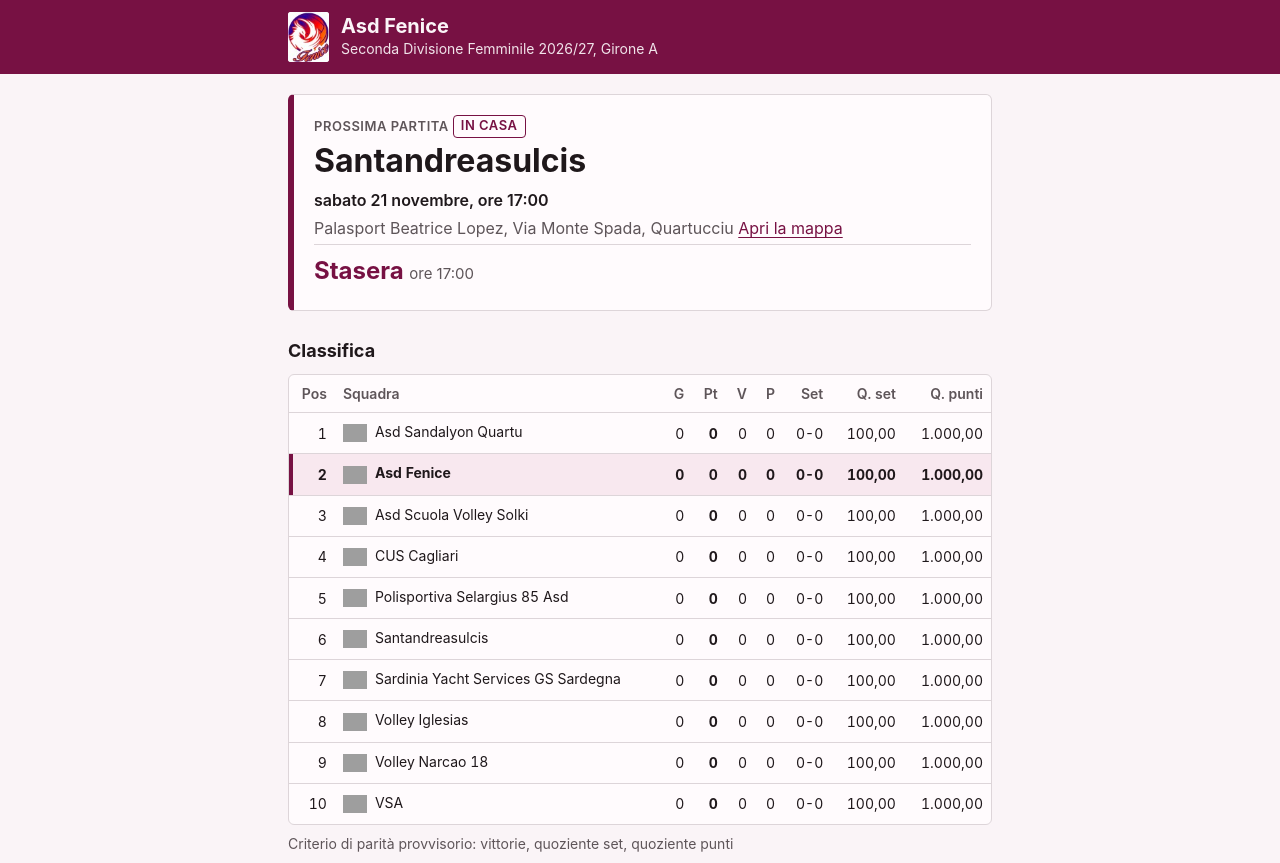
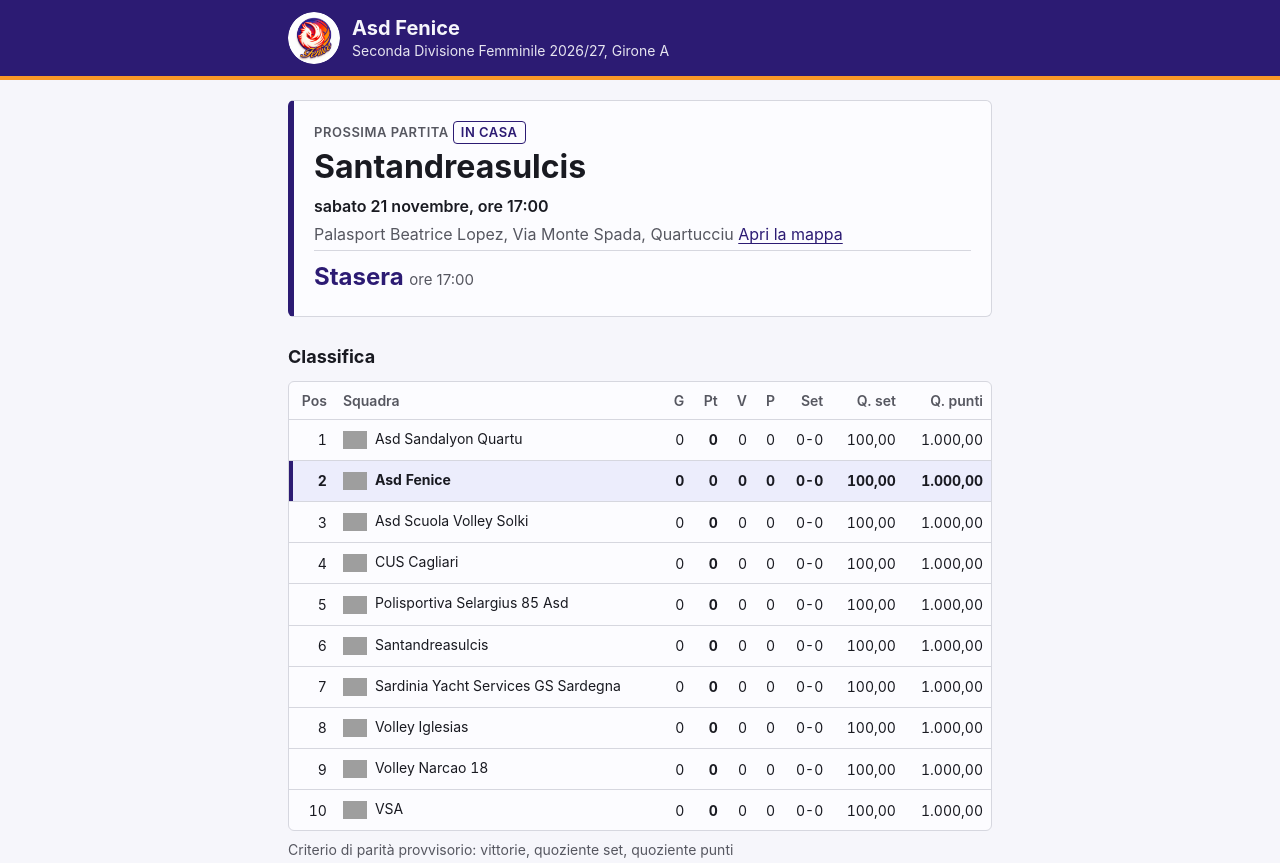
Before and after one commit to AndreaBonn/campionato-fenice-fipav-26-27, a website: page docs/index.html in a window 1280 px wide. Shown: the top 863 px of the page. Drawn offline with Linux system fonts and the light colour scheme; no server answers; grey boxes are pictures that could not be loaded.

Commit message:
feat(web): use the official ASD Fenice crest and its colours
The club sent its crest on 2026-11-21: indigo #2C1B73, orange-red #F25034, gold #FB9827 replace the plum and coral sampled from the 62 px FIPAV thumbnail. assets/logo-fenice.png is the full-size source for the app icons; docs/logo-fenice.png is a 192 px round crop. Orange-red is darkened for text (--accent) to keep AA contrast.

Tests: a11y-gate run_all 5/5 (35 element states light and dark, 0 axe violations); render 375/1280 light and dark, no overflow; pytest 105 passed; npm test passed

```diff
--- a/docs/index.html
+++ b/docs/index.html
@@ -6,14 +6,14 @@
 <title>Fenice - Seconda Divisione Femminile 2026/27</title>
 <meta name="description" content="Calendario e risultati dell'ASD Fenice, Seconda Divisione Femminile 2026/27, Girone A. Dati FIPAV Online.">
 <meta name="color-scheme" content="light dark">
-<link rel="icon" type="image/jpeg" href="logo-fenice.jpg">
+<link rel="icon" type="image/png" href="logo-fenice.png">
 <link rel="stylesheet" href="styles.css">
 </head>
 <body>
 <a class="skip" href="#calendar">Vai al calendario</a>
 <header class="site">
   <div class="wrap brand">
-    <img src="logo-fenice.jpg" width="41" height="50" alt="Stemma dell'ASD Fenice">
+    <img src="logo-fenice.png" width="48" height="48" alt="Stemma dell'ASD Fenice">
     <div>
       <h1>Asd Fenice</h1>
       <p>Seconda Divisione Femminile 2026/27, Girone A</p>
--- a/docs/styles.css
+++ b/docs/styles.css
@@ -1,74 +1,80 @@
-/* Palette from the club crest: plum #830A4B and coral-red #D36E67 / #AE3945. All colours are OKLCH. */
+/* Palette from the official ASD Fenice crest (assets/logo-fenice.png): indigo #2C1B73,
+   orange-red #F25034, gold #FB9827. All colours are OKLCH; --accent is the orange-red darkened
+   for text contrast, --accent-bright and --gold are decorative only. */
 :root {
   color-scheme: light dark;
-  --paper: oklch(0.972 0.008 340);
-  --surface: oklch(0.992 0.005 340);
-  --ink: oklch(0.22 0.012 350);
-  --muted: oklch(0.46 0.012 350);
-  --line: oklch(0.88 0.01 345);
-  --plum: oklch(0.38 0.14 357);
-  --plum-strong: oklch(0.31 0.12 357);
-  --on-plum: oklch(0.975 0.008 340);
-  --coral: oklch(0.5 0.15 20);
-  --tint: oklch(0.945 0.02 350);
+  --paper: oklch(0.975 0.006 280);
+  --surface: oklch(0.993 0.004 280);
+  --ink: oklch(0.22 0.014 280);
+  --muted: oklch(0.46 0.014 280);
+  --line: oklch(0.88 0.012 280);
+  --brand: oklch(0.31 0.141 283);
+  --brand-strong: oklch(0.25 0.12 283);
+  --on-brand: oklch(0.975 0.006 280);
+  --accent: oklch(0.5 0.17 32);
+  --accent-bright: oklch(0.652 0.203 32);
+  --gold: oklch(0.766 0.164 63);
+  --tint: oklch(0.95 0.02 283);
   --win: oklch(0.42 0.1 155);
-  --loss: oklch(0.45 0.15 25);
-  --focus: oklch(0.55 0.16 357);
+  --loss: oklch(0.47 0.17 30);
+  --focus: oklch(0.5 0.17 32);
   --font: Inter, ui-sans-serif, system-ui, -apple-system, "Segoe UI", Roboto, "Helvetica Neue", Arial, sans-serif;
   --radius: 6px;
   --space: 1rem;
 }
 @media (prefers-color-scheme: dark) {
   :root {
-    --paper: oklch(0.19 0.012 350);
-    --surface: oklch(0.235 0.014 350);
-    --ink: oklch(0.94 0.008 345);
-    --muted: oklch(0.74 0.01 345);
-    --line: oklch(0.33 0.014 350);
-    --plum: oklch(0.76 0.11 355);
-    --plum-strong: oklch(0.84 0.08 355);
-    --on-plum: oklch(0.2 0.02 350);
-    --coral: oklch(0.76 0.12 25);
-    --tint: oklch(0.27 0.03 350);
+    --paper: oklch(0.19 0.014 283);
+    --surface: oklch(0.235 0.018 283);
+    --ink: oklch(0.94 0.008 280);
+    --muted: oklch(0.74 0.012 280);
+    --line: oklch(0.33 0.02 283);
+    --brand: oklch(0.78 0.1 283);
+    --brand-strong: oklch(0.86 0.07 283);
+    --on-brand: oklch(0.2 0.03 283);
+    --accent: oklch(0.76 0.14 40);
+    --accent-bright: oklch(0.7 0.18 35);
+    --gold: oklch(0.8 0.15 70);
+    --tint: oklch(0.27 0.04 283);
     --win: oklch(0.8 0.12 155);
-    --loss: oklch(0.78 0.12 25);
-    --focus: oklch(0.8 0.12 355);
+    --loss: oklch(0.78 0.13 30);
+    --focus: oklch(0.8 0.14 60);
   }
 }
 *, *::before, *::after { box-sizing: border-box; }
 html { -webkit-text-size-adjust: 100%; }
 body { margin: 0; background: var(--paper); color: var(--ink); font: 1rem/1.5 var(--font); overflow-wrap: break-word; }
 .wrap { width: min(100% - 2rem, 44rem); margin-inline: auto; }
-a { color: var(--plum); text-underline-offset: 0.2em; }
-a:hover { color: var(--plum-strong); }
+a { color: var(--brand); text-underline-offset: 0.2em; }
+a:hover { color: var(--brand-strong); }
 :focus-visible { outline: 3px solid var(--focus); outline-offset: 2px; }
 .sr-only { position: absolute; width: 1px; height: 1px; margin: -1px; padding: 0; overflow: hidden; clip: rect(0 0 0 0); white-space: nowrap; border: 0; }
-.skip { position: absolute; left: 0.5rem; top: -4rem; padding: 0.5rem 0.75rem; background: var(--plum); color: var(--on-plum); border-radius: var(--radius); }
+.skip { position: absolute; left: 0.5rem; top: -4rem; padding: 0.5rem 0.75rem; background: var(--brand); color: var(--on-brand); border-radius: var(--radius); }
 .skip:focus { top: 0.5rem; }
 
-header.site { background: var(--plum); color: var(--on-plum); }
+header.site { background: var(--brand); border-bottom: 4px solid var(--gold); color: var(--on-brand); }
 .brand { display: flex; align-items: center; gap: 0.75rem; padding-block: 0.75rem; }
-.brand img { display: block; width: auto; height: 3.1rem; border-radius: 3px; background: var(--surface); }
+.brand img { display: block; width: 3.25rem; height: 3.25rem; border-radius: 50%; }
 .brand h1 { margin: 0; font-size: 1.25rem; line-height: 1.2; font-weight: 700; }
 .brand p { margin: 0; font-size: 0.875rem; opacity: 0.92; }
 
 main { padding-block: 1.25rem 2rem; display: grid; grid-template-columns: minmax(0, 1fr); gap: 1.75rem; }
 h2 { margin: 0 0 0.75rem; font-size: 1.125rem; line-height: 1.3; }
 
-.hero { background: var(--surface); border: 1px solid var(--line); border-left: 6px solid var(--plum); border-radius: var(--radius); padding: 1rem; }
+.hero { background: var(--surface); border: 1px solid var(--line); border-left: 6px solid var(--brand); border-radius: var(--radius); padding: 1rem; }
 .hero .eyebrow { margin: 0; font-size: 0.8125rem; font-weight: 600; color: var(--muted); text-transform: uppercase; letter-spacing: 0.04em; }
 .hero .opp { margin: 0.25rem 0 0.5rem; font-size: 1.625rem; line-height: 1.2; font-weight: 700; overflow-wrap: anywhere; }
 .hero p { margin: 0.25rem 0; }
 .hero .when { font-weight: 600; }
 .hero .venue { color: var(--muted); }
 .countdown { margin: 0.75rem 0 0; padding-top: 0.75rem; border-top: 1px solid var(--line); display: flex; flex-wrap: wrap; align-items: baseline; gap: 0.35rem; }
-.countdown b { font-size: 1.5rem; line-height: 1.2; color: var(--plum); }
+.countdown b { font-size: 1.5rem; line-height: 1.2; color: var(--brand); }
 .countdown small, .hero .lead { color: var(--muted); font-size: 0.9375rem; }
 .hero .live { margin-top: 0.5rem; }
 
 .tag { display: inline-block; padding: 0.05rem 0.45rem; border: 1px solid var(--line); border-radius: 4px; font-size: 0.8125rem; font-weight: 600; background: var(--tint); }
-.tag.home { color: var(--plum); border-color: var(--plum); background: transparent; }
-.tag.away { color: var(--coral); border-color: var(--coral); background: transparent; }
+.tag.home { color: var(--brand); border-color: var(--brand); background: transparent; }
+.tag.away { color: var(--accent); border-color: var(--accent); background: transparent; }
 
 .round { margin: 0 0 1.25rem; padding: 0; }
 .round h3 { margin: 0 0 0.35rem; font-size: 0.9375rem; font-weight: 700; color: var(--muted); }
@@ -89,8 +95,8 @@ h2 { margin: 0 0 0.75rem; font-size: 1.125rem; line-height: 1.3; }
 .state { margin: 0; padding: 1rem; border: 1px dashed var(--line); border-radius: var(--radius); background: var(--surface); }
 .state strong { display: block; margin-bottom: 0.25rem; }
 .state.err { border: 1px solid var(--loss); }
-.btn { margin-top: 0.75rem; min-height: 44px; padding: 0.5rem 1rem; border: 0; border-radius: var(--radius); background: var(--plum); color: var(--on-plum); font: inherit; font-weight: 600; cursor: pointer; }
-.btn:hover { background: var(--plum-strong); }
+.btn { margin-top: 0.75rem; min-height: 44px; padding: 0.5rem 1rem; border: 0; border-radius: var(--radius); background: var(--brand); color: var(--on-brand); font: inherit; font-weight: 600; cursor: pointer; }
+.btn:hover { background: var(--brand-strong); }
 .skeleton { display: grid; gap: 0.5rem; }
 .skeleton i { display: block; height: 3rem; border-radius: var(--radius); background: var(--tint); }
 @media (prefers-reduced-motion: no-preference) {
@@ -114,12 +120,12 @@ footer.site p { margin: 0.15rem 0; }
 .standings tbody tr + tr { border-top: 1px solid var(--line); }
 .standings td.name img { width: 24px; height: 24px; margin-right: 0.5rem; vertical-align: middle; object-fit: contain; }
 .standings td.name .crest-fallback { display: inline-flex; align-items: center; justify-content: center; width: 24px; height: 24px; margin-right: 0.5rem; vertical-align: middle; border-radius: 50%; border: 1px solid var(--line); color: var(--muted); font-size: 0.6875rem; font-weight: 700; line-height: 1; }
-.standings tr.me { background: var(--tint); font-weight: 700; box-shadow: inset 4px 0 0 var(--plum); }
+.standings tr.me { background: var(--tint); font-weight: 700; box-shadow: inset 4px 0 0 var(--brand); }
 .standings tr.zone-promotion { box-shadow: inset 4px 0 0 var(--win); }
 .standings tr.zone-relegation { box-shadow: inset 4px 0 0 var(--loss); }
 .note { margin: 0.5rem 0 0; font-size: 0.875rem; color: var(--muted); }
 
-.last { border-left-color: var(--coral); }
+.last { border-left-color: var(--accent); }
 .last .opp { font-size: 1.25rem; }
 .last .score { margin: 0.25rem 0; display: flex; align-items: baseline; gap: 0.5rem; }
 .last .score b { font-size: 1.75rem; line-height: 1.2; }
@@ -132,7 +138,7 @@ footer.site p { margin: 0.15rem 0; }
 .form .won { color: var(--win); }
 .form .lost { color: var(--loss); }
 .game .refs, .game .moved { grid-column: 1; margin: 0; font-size: 0.875rem; color: var(--muted); }
-.tag.moved-tag { color: var(--coral); border-color: var(--coral); background: transparent; }
+.tag.moved-tag { color: var(--accent); border-color: var(--accent); background: transparent; }
 
 .feed { margin: 0 0 1rem; padding: 0.75rem 1rem; border: 1px solid var(--line); border-radius: var(--radius); background: var(--surface); }
 .feed h3 { margin: 0 0 0.25rem; font-size: 0.9375rem; }
```
Also changed, not shown: assets/logo-fenice.png (added), docs/logo-fenice.jpg (deleted), docs/logo-fenice.png (added).
